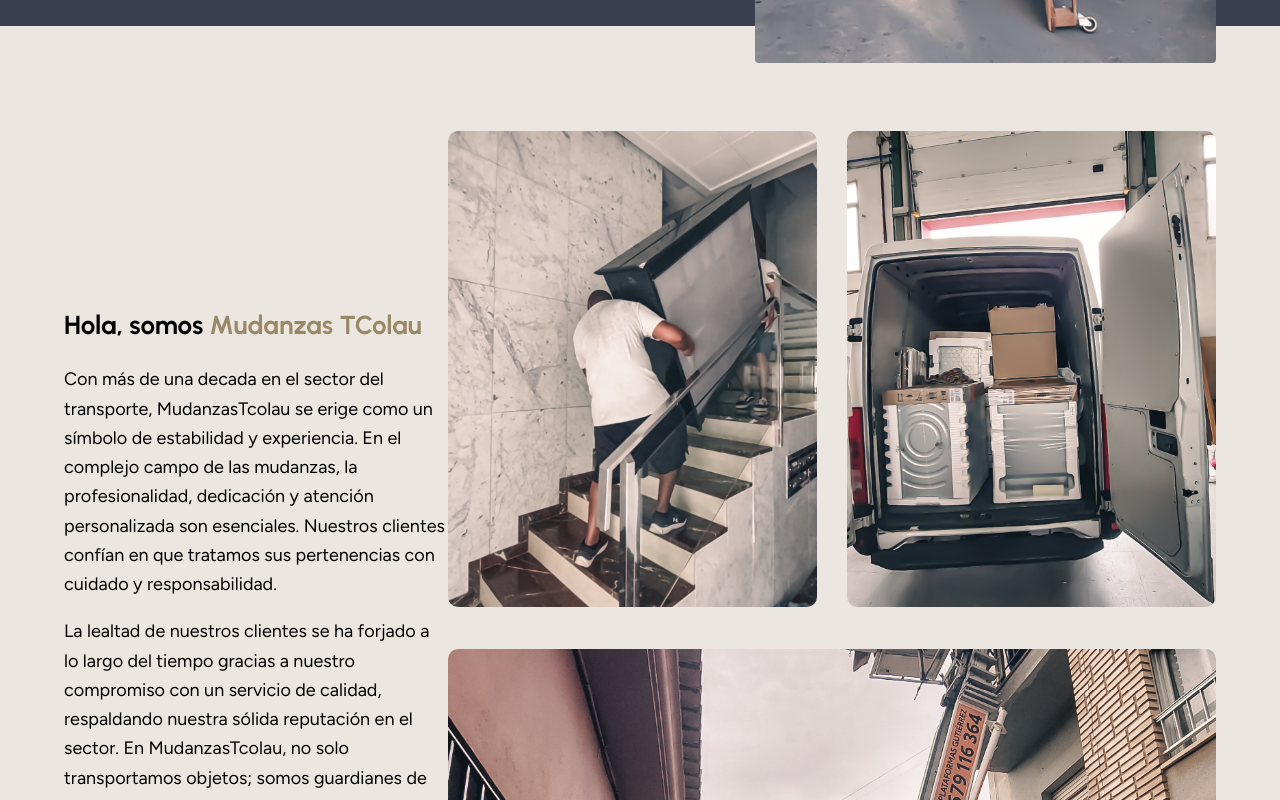
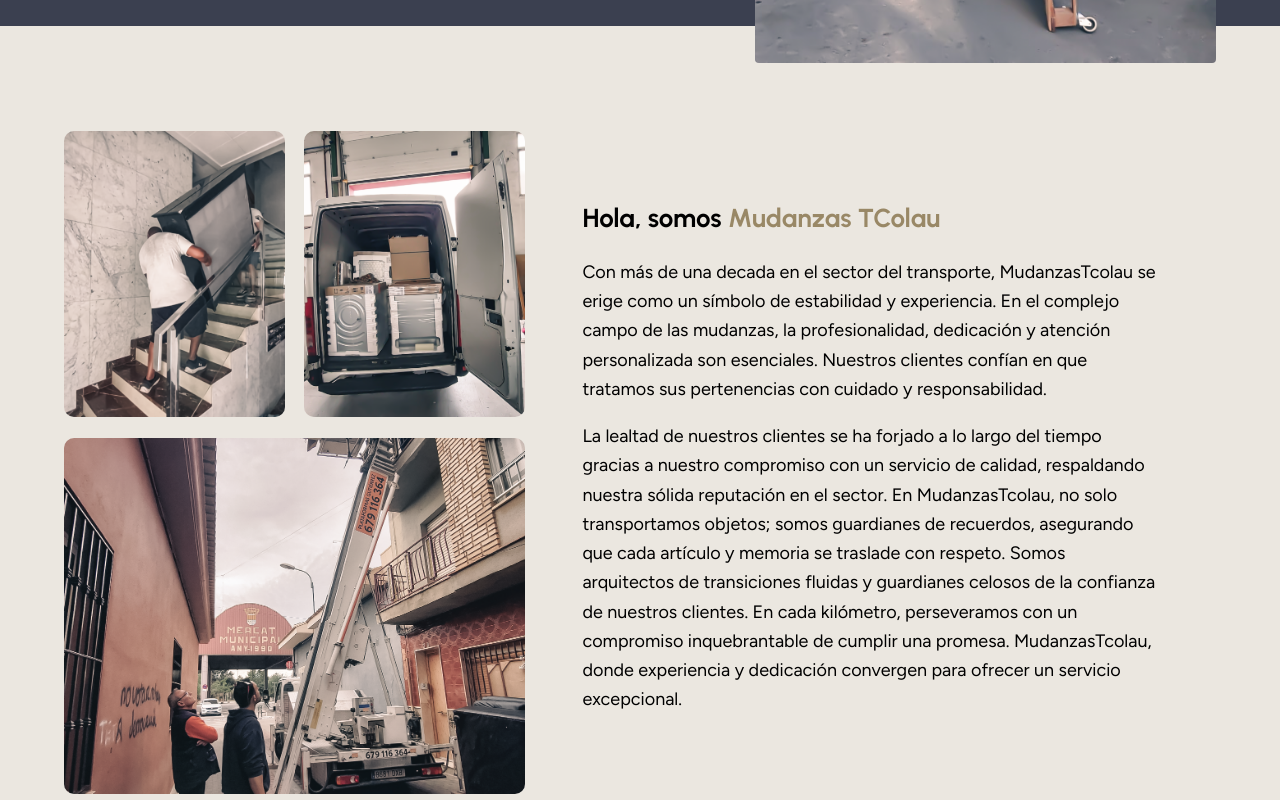
Before and after one commit to Soulzen/mudanzastcolau, a Next.js app: page / in a window 1280 px wide. Shown: the part 700-1500 px from the top of the page. Built offline with nearby package versions, Linux system fonts and the light colour scheme.

Commit message:
presentation section responsive

```diff
--- a/src/components/presentation/presentation.module.css
+++ b/src/components/presentation/presentation.module.css
@@ -18,7 +18,7 @@
   display: flex;
   flex-direction: column;
   justify-content: space-between;
-  gap: 2em;
+  gap: 1em;
   width: 100%;
   /* aspect-ratio: 9/16; */
   /* background-color: red; */
@@ -69,6 +69,7 @@
 @media (min-width: 900px) {
   .container {
     display: flex;
+    flex-direction: row-reverse;
     justify-content: space-between;
     align-items: center;
   }
@@ -78,9 +79,8 @@
     /* text-align: right; */
   }
 
-  .presentation__image {
+  .image__container {
     width: 40%;
-    overflow: visible;
     /* aspect-ratio: initial; */
   }
 }
```
